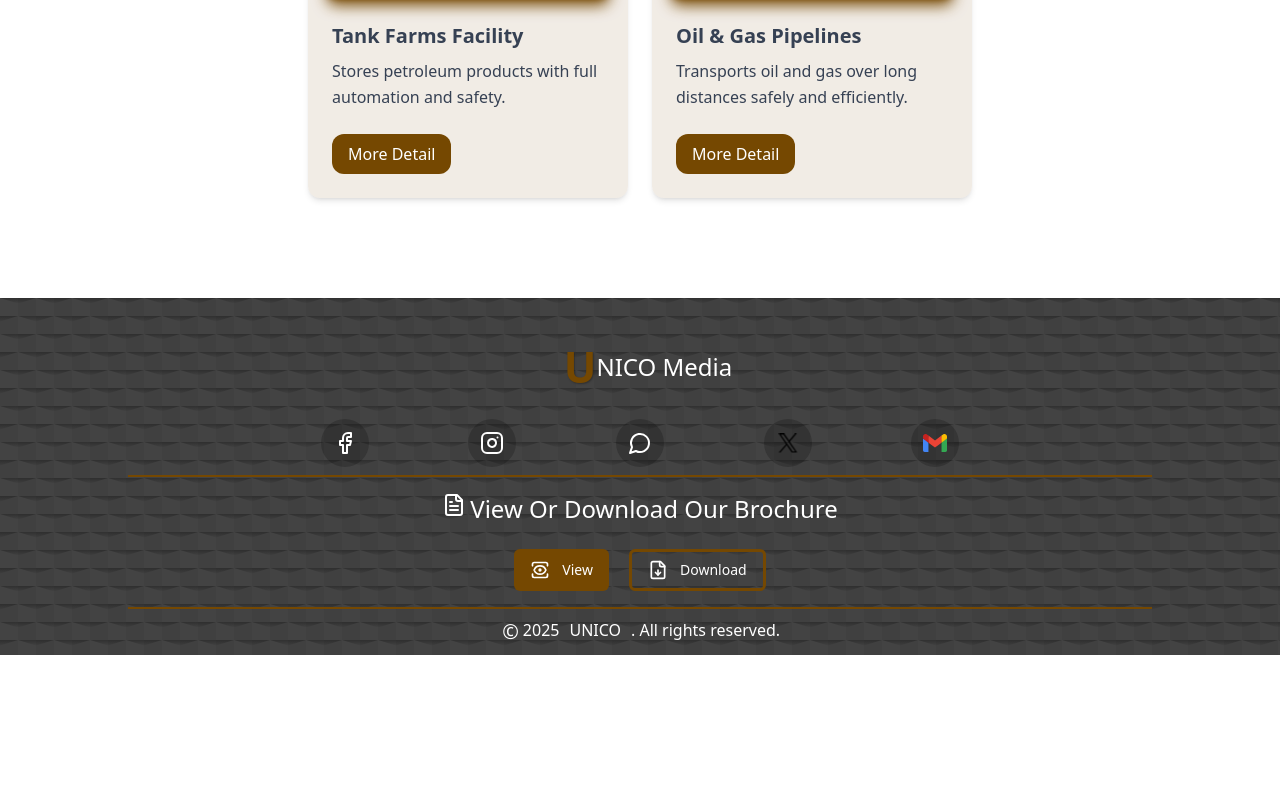
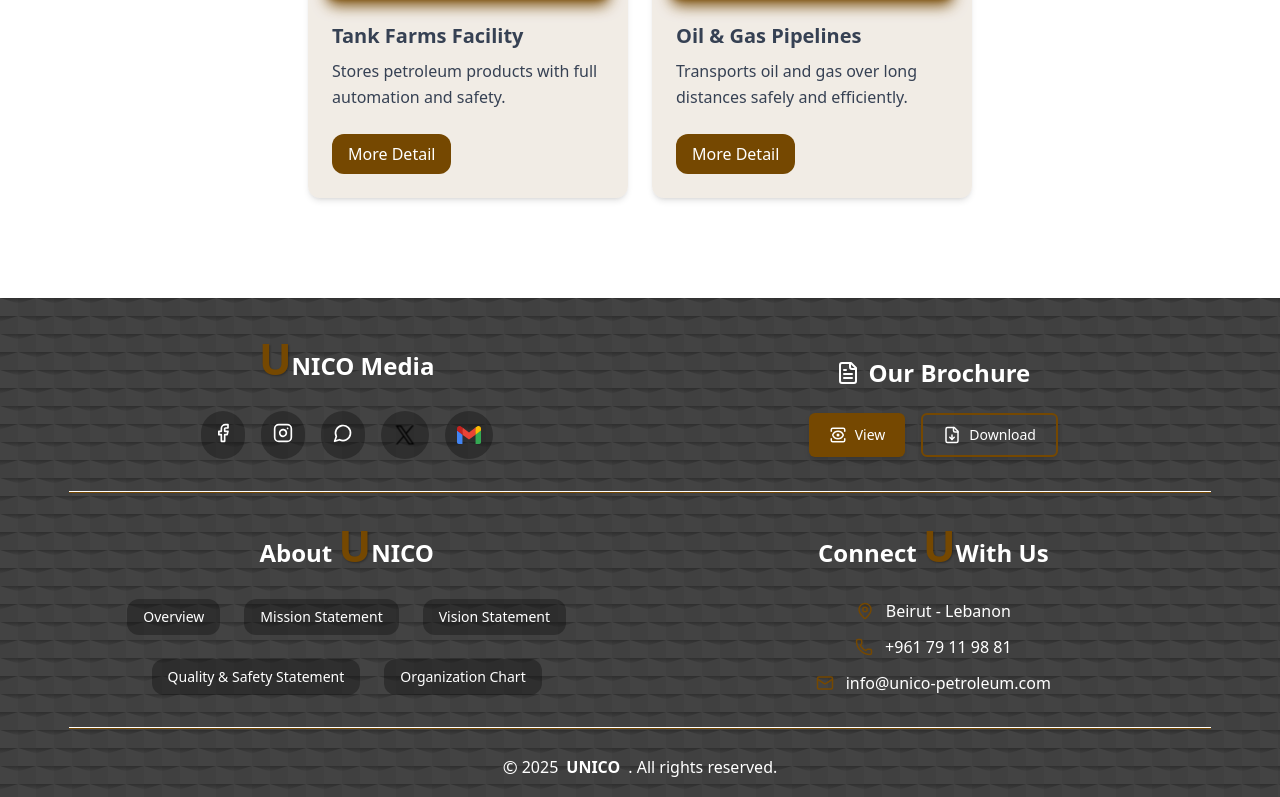
Before and after one commit to fatma-mohamed99/petroleum, a Next.js app: page / in a window 1280 px wide. Shown: the part 3005-3802 px from the top of the page. Before the commit the page ends 3660 px from the top, so only its background shows below. Built offline with nearby package versions, Linux system fonts and the light colour scheme.

Commit message:
edit-footer

```diff
--- a/src/components/fixedComponents/Footer.tsx
+++ b/src/components/fixedComponents/Footer.tsx
@@ -2,88 +2,121 @@
 import Link from "next/link";
 import { media } from "@/consts/media";
 import { openPdfInNewTab, downloadPdf } from "../../utils/footerUtils";
-import { FileDown, FileText, View } from "lucide-react";
+import { FileDown, FileText, View, Mail, MapPin, Phone } from "lucide-react";
+import { aboutUsLinks } from "@/consts/aboutUs";
 
 function Footer() {
   const brochurePath = "/assets/brochure/brochureFromPetroleum.pdf";
+  const currentYear = new Date().getFullYear().toString();
 
   return (
-    <>
-      <div className=" footerBg text-white pt-10 pb-3 w-full  bg-fixedComponentBg ">
-        <div className="w-full sm:w-3/5 md:w-4/5 mx-auto">
-          <div className="px-5">
-            <p
-              className=" text-lg md:text-2xl mb-6 w-full
-             text-center ali U-fromUnico mx-2 flex items-center justify-center"
-            >
+    <footer className="footerBg text-white pt-8 pb-4 w-full bg-fixedComponentBg">
+      <div className="w-11/12 max-w-7xl mx-auto px-4">
+        <div className="grid grid-cols-1 md:grid-cols-2 gap-8 mb-8 items-center">
+          <div className="flex flex-col items-center">
+            <h3 className="text-xl md:text-2xl font-semibold mb-6 U-fromUnico">
               NICO Media
-            </p>
-            <div
-              className="flex justify-around items-center
-           w-10/12 md:w-9/12   mx-auto "
-            >
+            </h3>
+            <div className="flex flex-wrap justify-center gap-4 w-full max-w-xs">
               {media.map((link) => (
                 <Link
                   href={link.href}
                   key={link.id}
-                  className="p-3 rounded-full
-                bg-black/20
-               text-white hover:opacity-80
-                transition  hover:-translate-y-1"
+                  className="p-3 rounded-full bg-black/30 text-white hover:bg-main/70 transition duration-300 transform hover:-translate-y-1 hover:shadow-lg"
                   target="_blank"
                   rel="noopener noreferrer"
+                  aria-label={`Visit our ${link.id} page`}
                 >
-                  <link.icon />
+                  <link.icon size={20} />
                 </Link>
               ))}
             </div>
           </div>
 
-          <hr className="w-full h-0.5 text-main bg-main mx-auto my-2 " />
-          <div className="w-full py-2">
-            <p
-              className="  sm:text-lg md:text-2xl
-           mb-6  text-nowrap flex gap-1 justify-center w-full"
-            >
-              <FileText />
-              View Or Download Our Brochure
-            </p>
-
-            <div className="flex gap-5 justify-center">
+          <div className="flex flex-col items-center">
+            <h3 className="text-xl md:text-2xl font-semibold mb-6 flex items-center gap-x-2 mt-6">
+              <FileText size={24} />
+              <span>Our Brochure</span>
+            </h3>
+            <div className="flex flex-wrap gap-4 justify-center">
               <button
                 onClick={() => openPdfInNewTab(brochurePath)}
-                className="bg-main hover:bg-main/80 cursor-pointer hover:shadow-2xl
-                 text-white px-4 py-2 rounded-md text-sm transition duration-300
-                 flex gap-3
-                 items-center
-                 "
+                className="bg-main hover:bg-main/80 text-white px-5 py-2.5 rounded-md text-sm transition duration-300 flex gap-2 items-center shadow-md hover:shadow-xl"
+                aria-label="View brochure"
               >
-                <View size={20} /> View
+                <View size={18} /> View
               </button>
               <button
                 onClick={() => downloadPdf(brochurePath, "brochure")}
-                className="border-main border-3 text-white
-                cursor-pointer hover:shadow-xl shadow-main/10
-                  px-4 py-2 rounded-md text-sm transition duration-300
-
-                                   flex gap-3
-                 items-center
-"
+                className="border-2 border-main text-white px-5 py-2.5 rounded-md text-sm transition duration-300 flex gap-2 items-center shadow-md hover:shadow-xl hover:bg-black/40"
+                aria-label="Download brochure"
               >
-                <FileDown size={20} />
-                Download
+                <FileDown size={18} /> Download
               </button>
             </div>
           </div>
-          <hr className="w-full h-0.5  text-main bg-main mx-auto my-2 " />
-          <p className="flex  justify-center items-center">
-            <span className="scale-125 pt-0.5 mx-1 tracking-widest">© </span>
-            {new Date().getFullYear().toString()}{" "}
-            <span className="mx-2.5"> UNICO</span>. All rights reserved.
+        </div>
+
+        <hr className="w-full h-0.5 bg-main my-6" />
+
+        <div className="grid grid-cols-1 md:grid-cols-2 gap-8 mb-8">
+
+          <div className="flex flex-col items-center">
+            <h3 className="text-xl md:text-2xl font-semibold mb-6">
+              About <span className="U-fromUnico">NICO</span>
+            </h3>
+            <div className="flex flex-wrap justify-center gap-1 lg:gap-6 w-full max-w-md">
+              {aboutUsLinks.map((link) => (
+                <Link
+                  href={link.target}
+                  key={link.title}
+                  className="px-4 py-2 rounded-xl bg-black/30 text-sm hover:bg-main/70 text-white transition duration-300 transform hover:-translate-y-1 hover:shadow-lg"
+                  target="_blank"
+                  rel="noopener noreferrer"
+                >
+                  {link.title}
+                </Link>
+              ))}
+            </div>
+          </div>
+
+          <div className="flex flex-col items-center">
+            <h3 className="text-xl md:text-2xl font-semibold mb-6">
+              Connect <span className="U-fromUnico">With Us</span>
+            </h3>
+            <div className="flex flex-col gap-3 w-full max-w-md items-center">
+              <div className="flex items-center gap-3 justify-center md:justify-start">
+                <MapPin size={18} className="text-main" />
+                <p>Beirut - Lebanon</p>
+              </div>
+              <div className="flex items-center gap-3 justify-center md:justify-start">
+                <Phone size={18} className="text-main" />
+                <p>+961 79 11 98 81</p>
+              </div>
+              <div className="flex items-center gap-3 justify-center md:justify-start">
+                <Mail size={18} className="text-main" />
+                <a
+                  href="mailto:info@unico-petroleum.com"
+                  className="hover:text-main transition-colors duration-300"
+                >
+                  info@unico-petroleum.com
+                </a>
+              </div>
+            </div>
+          </div>
+        </div>
+
+        <hr className="w-full h-0.5 bg-main my-6" />
+
+        {/* Copyright section */}
+        <div className="text-center text-sm md:text-base">
+          <p className="flex justify-center items-center">
+            <span className="text-lg mr-1">©</span> {currentYear}{" "}
+            <span className="mx-2 font-semibold">UNICO</span>. All rights reserved.
           </p>
         </div>
       </div>
-    </>
+    </footer>
   );
 }
 
--- /dev/null
+++ b/src/consts/aboutUs.ts
@@ -0,0 +1,22 @@
+export const aboutUsLinks = [
+    {
+      title: "Overview",
+      target: "/"
+    },
+      {
+        title: "Mission Statement",
+        target: "/"
+      },
+      {
+        title: "Vision Statement",
+        target: "/"
+      },
+      {
+        title: "Quality & Safety Statement",
+        target: "/"
+      },
+      {
+        title: "Organization Chart",
+        target: "/"
+      }
+    ];
```
